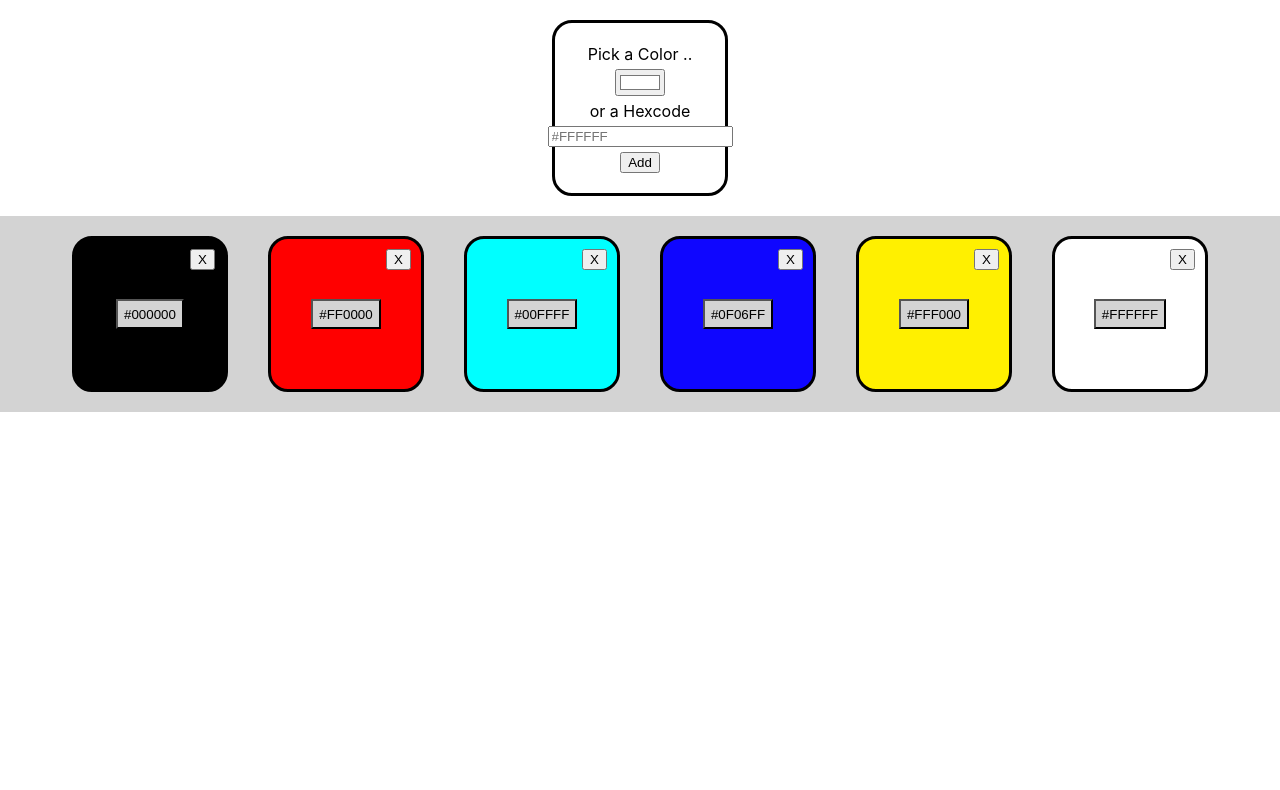
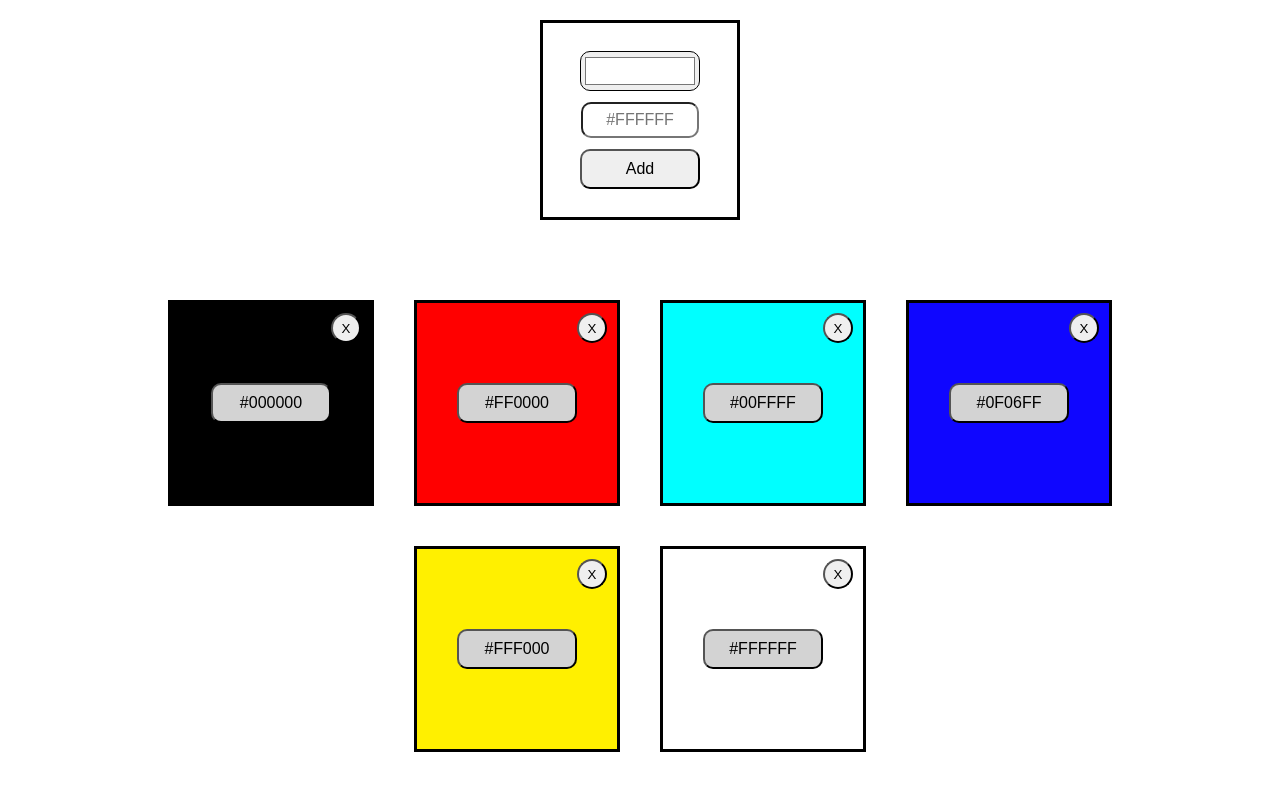
Before and after one commit to edanum/color-saver-app, a React (Create React App) app: page / in a window 1280 px wide. Shown: the top 790 px of the page. Built offline with nearby package versions, Linux system fonts and the light colour scheme.

Commit message:
overall styling improved

```diff
--- a/src/App.css
+++ b/src/App.css
@@ -1,5 +1,8 @@
 .App {
-
+display: flex;
+flex-direction: column;
+justify-content: center;
+align-items: center;
 }
 
 .App-logo {
@@ -29,7 +32,12 @@
 }
 
 .cardcontainer{
-  display: flex;
+    display: flex;
+    justify-content: center;
+    flex-wrap: wrap;
+    padding: 40px;
+
+
 }
 
 
--- a/src/App.js
+++ b/src/App.js
@@ -1,4 +1,3 @@
-import logo from "./logo.svg";
 import React from "react";
 import "./App.css";
 import { Card } from "./components/Card";
@@ -29,7 +28,7 @@ function App() {
   return (
     <div className="App">
       <Form key={nanoid()} appendCard={appendCard} />
-      <div className="card__container">
+      <div className="cardcontainer">
         {cards.map((color) => {
           return (
             <Card
--- a/src/components/Card.css
+++ b/src/components/Card.css
@@ -1,54 +1,52 @@
-.card{
+.card {
   position: relative;
-    width: 150px;
-height: 150px;
-    background-color: lightgray;
+  width: 200px;
+  height: 200px;
   display: flex;
   flex-direction: column;
   margin: auto;
   align-items: center;
   justify-content: center;
-border-radius: 20px;
+
   border: solid 3px black;
   margin: 20px;
-
-}
-.card__container{
-    margin: auto;
-    display: flex;
-    background-color: lightgrey;
-    justify-content: center;
-    flex-wrap: wrap;
 }
 
-.card__delete{
+.card__delete {
   position: absolute;
+  display: flex;
+  justify-content: center;
+  align-items: center;
+  width: 30px;
+  height: 30px;
   top: 10px;
   right: 10px;
+  border-radius: 50%;
 }
-.card__hexcode{
+.card__hexcode {
   position: relative;
   display: flex;
   justify-content: center;
   align-items: center;
-    width: 100%;
-    height: 30px;
 
   background-color: lightgrey;
-
+  width: 120px;
+  border-radius: 10px;
+  height: 40px;
+  font-size: 16px;
 }
 
 /* Versteckter Button hinter dem Colorcoude */
-.coloreditor{
+.coloreditor {
   width: 100%;
   position: absolute;
   opacity: 0%;
 }
 
-.editform{
+.editform {
   display: flex;
   flex-direction: column;
   justify-content: center;
   align-items: center;
-    gap: 20px
+  gap: 20px;
 }
--- a/src/components/Form.css
+++ b/src/components/Form.css
@@ -1,14 +1,35 @@
 .form{
+    box-sizing: border-box;
     display: flex;
     flex-direction: column;
-    justify-content: center;
+    justify-content: space-around;
     align-items: center;
-    height: 150px;
-    width: 150px;
+    height: 200px;
+    width: 200px;
     margin: 20px auto 20px auto;
     background-color: lightgray;
     border: solid 3px black;
     gap: 5px;
-    border-radius: 20px;
-    padding: 10px;
+
+    padding: 25px 0px 25px 0px;
 }
+
+.form__colorpicker{
+    width: 120px;
+    border-radius: 10px;
+    height: 40px;
+}
+.form__hexcode{
+    width: 110px;
+  height: 30px;
+  border-radius: 10px;
+  text-align: center;
+  font-size: 16px;
+}
+
+.form__addbutton{
+     width: 120px;
+    border-radius: 10px;
+    height: 40px;
+    font-size: 16px;
+}
--- a/src/components/Form.js
+++ b/src/components/Form.js
@@ -3,7 +3,7 @@ import { useEffect, useState } from "react";
 
 export function Form({ appendCard }) {
   const [pickedColor, setPickedColor] = useState("#FFFFFF");
-    const [fontColor, setFontColor] = useState("#000000")
+  const [fontColor, setFontColor] = useState("#000000");
   console.log(pickedColor);
 
   const onChangeColor = (event) => {
@@ -30,32 +30,33 @@ function getContrastColor(hexcolor) {
     appendCard(values.hexcode || values.color);
   }
 
-
-
   return (
     <div>
       <form
         className="form"
-        style={{ backgroundColor: pickedColor , color: fontColor}}
+        style={{ backgroundColor: pickedColor, color: fontColor }}
         onSubmit={handleSubmit}
       >
-        <label HTMLfor="color">Pick a Color ..</label>
         <input
+          className="form__colorpicker"
           type="color"
           id="color"
           name="color"
           onChange={onChangeColor}
           value={pickedColor}
         />
-        <label HTMLfor="hexcode">or a Hexcode</label>
+
         <input
+          className="form__hexcode"
           type="text"
           id="hexocde"
           name="hexcode"
           placeholder={pickedColor}
           onChange={onChangeColor}
         />
-        <button type="submit">Add</button>
+        <button className="form__addbutton" type="submit">
+          Add
+        </button>
       </form>
     </div>
   );
```
Lines whose indentation alone changed are shown as unchanged.
